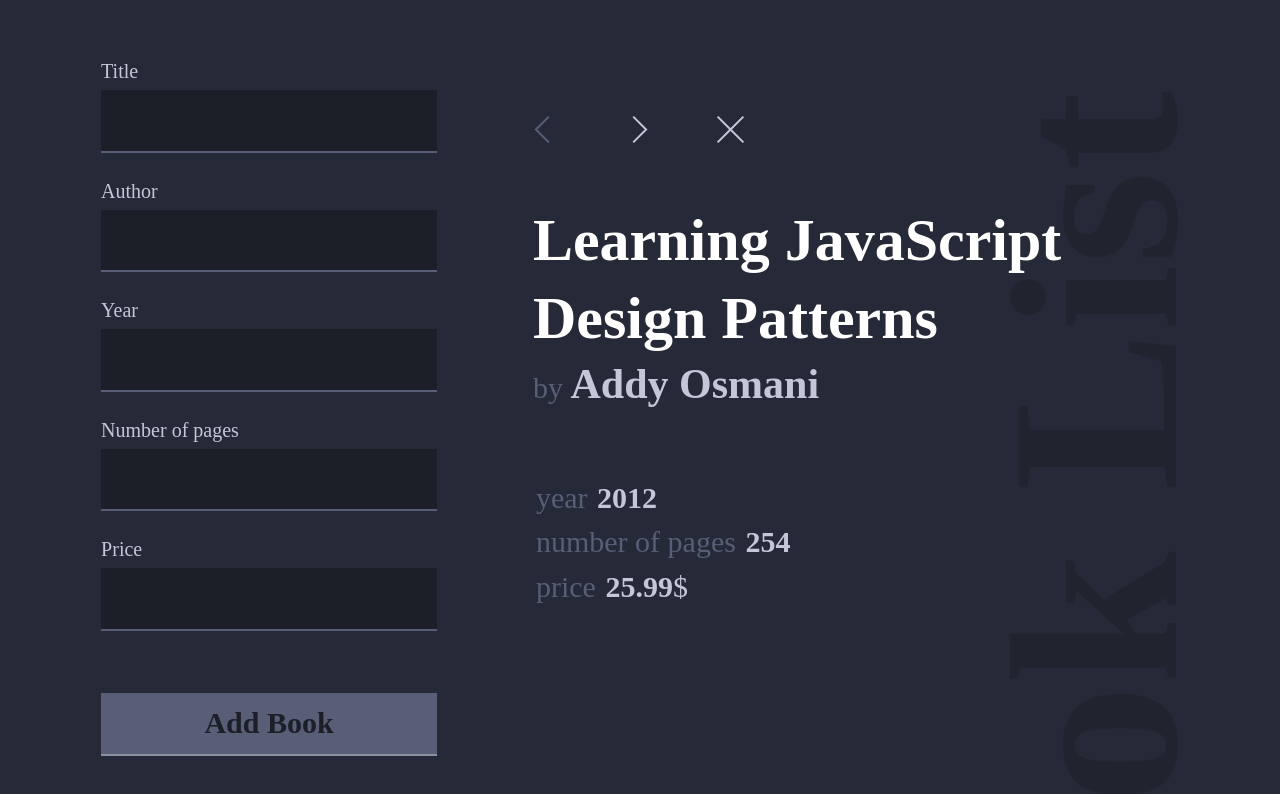
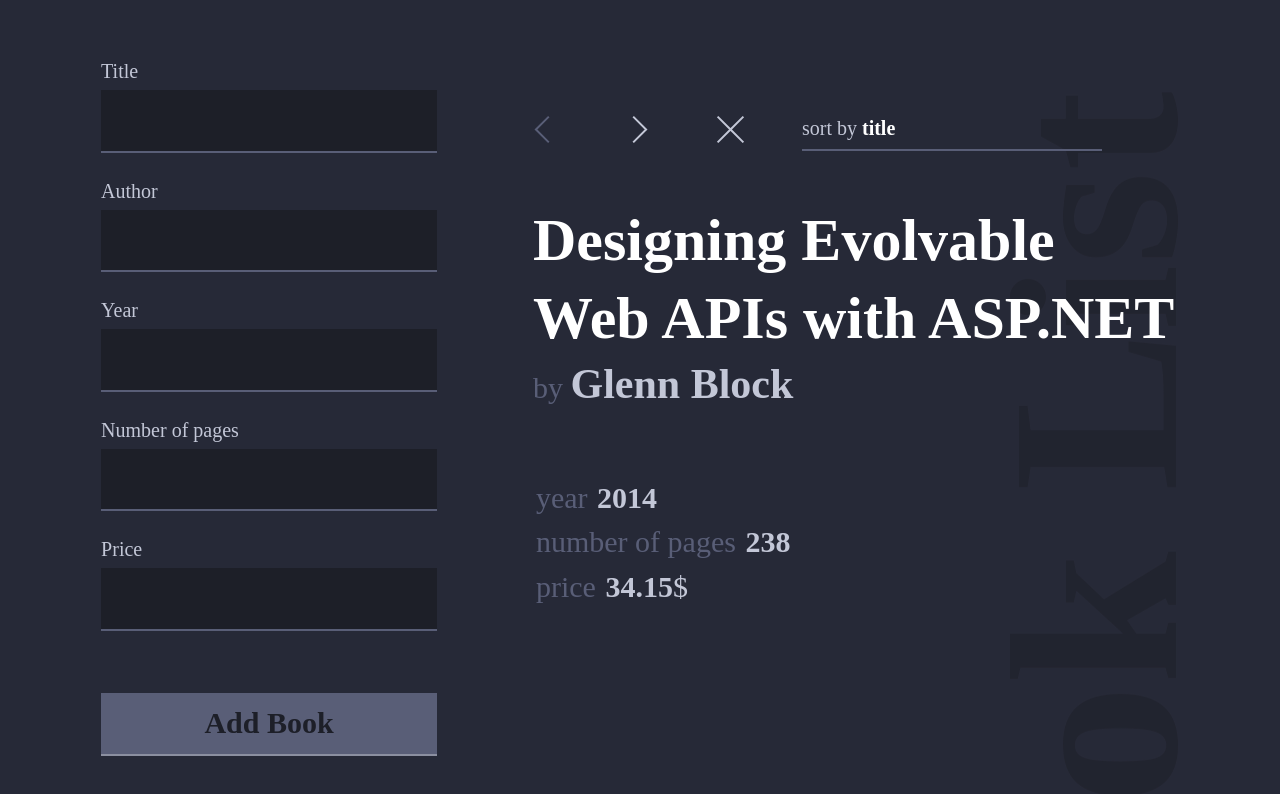
Before and after one commit to leshnevskyi/book-list, a React (Create React App) app in the folder client/: page / in a window 1280 px wide. Shown: the top 794 px of the page. Built offline with nearby package versions, Linux system fonts and the light colour scheme; a web font is replaced by a local one.

Commit message:
Add BookSortingSelect component, implement book sorting

```diff
--- a/client/src/components/book-list/BookList.js
+++ b/client/src/components/book-list/BookList.js
@@ -7,6 +7,7 @@
 
 import ArrowButton from '../shared/ArrowButton';
 import RemoveBookButton from './RemoveBookButton';
+import BookSortingSelect from './BookSortingSelect';
 
 const Section = styled.section`
 	min-height: 100vh;
@@ -124,6 +125,7 @@
 					<RemoveBookButton
 						onClick={deleteBook}
 					/>
+					<BookSortingSelect></BookSortingSelect>
 				</Controls>
 				<Heading>{currBook.data.title}</Heading>
 				<AttrWrapper as='div'>
--- /dev/null
+++ b/client/src/components/book-list/BookSortingSelect.js
@@ -0,0 +1,55 @@
+import {useState, useEffect} from 'react';
+import {useSetRecoilState} from 'recoil';
+import styled from 'styled-components';
+
+import {bookSortingState} from '../../state/bookList';
+
+const Select = styled.button`
+	width: 15em;
+	display: flex;
+	justify-content: start;
+	align-items: center;
+	background-color: transparent;
+	border-bottom: var(--default-stroke-width) solid rgb(var(--cold-grey-500));
+`;
+
+const Option = styled.span`
+	color: rgb(var(--white));
+	font-weight: 700;
+`;
+
+const options = [
+	{value: 'title'},
+	{value: 'author'},
+	{value: 'year'},
+	{
+		description: 'number of pages',
+		value: 'pageCount',
+	},
+	{value: 'price'},
+];
+
+const optionCount = options.length;
+
+export default () => {
+	const [optionIndex, setOptionIndex] = useState(0);
+	const option = options[optionIndex];
+	const setSortingState = useSetRecoilState(bookSortingState);
+
+	useEffect(() => {
+		setSortingState(state => ({...state, by: option.value}));
+	}, [option]);
+
+	function handleClick() {
+		setOptionIndex(prevIndex => ++prevIndex % optionCount);
+	}
+
+	return (
+		<Select onClick={handleClick}>
+			sort by&nbsp;
+			<Option>
+				{option.description ?? option.value}
+			</Option>
+		</Select>
+	);
+}
```
